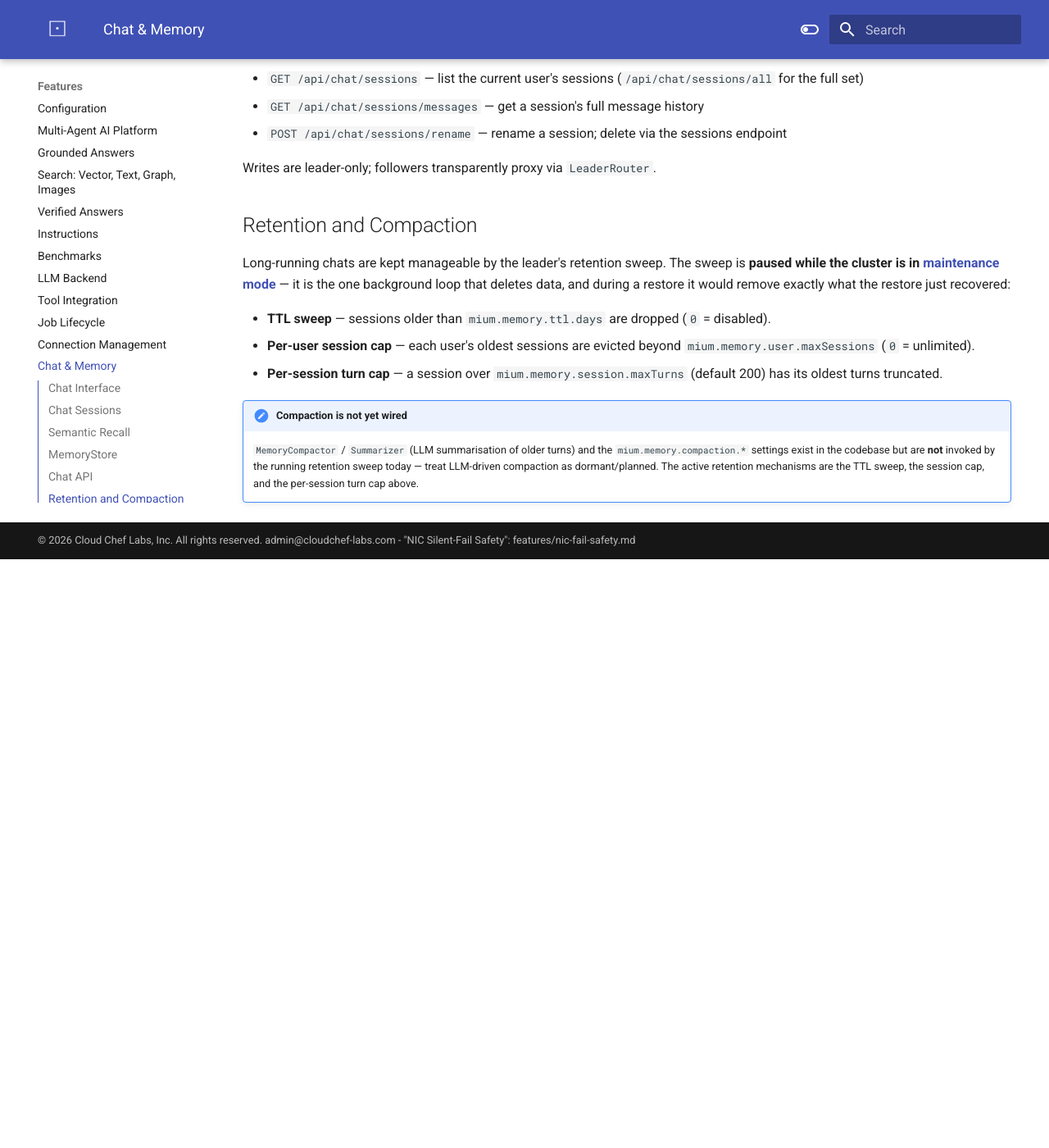
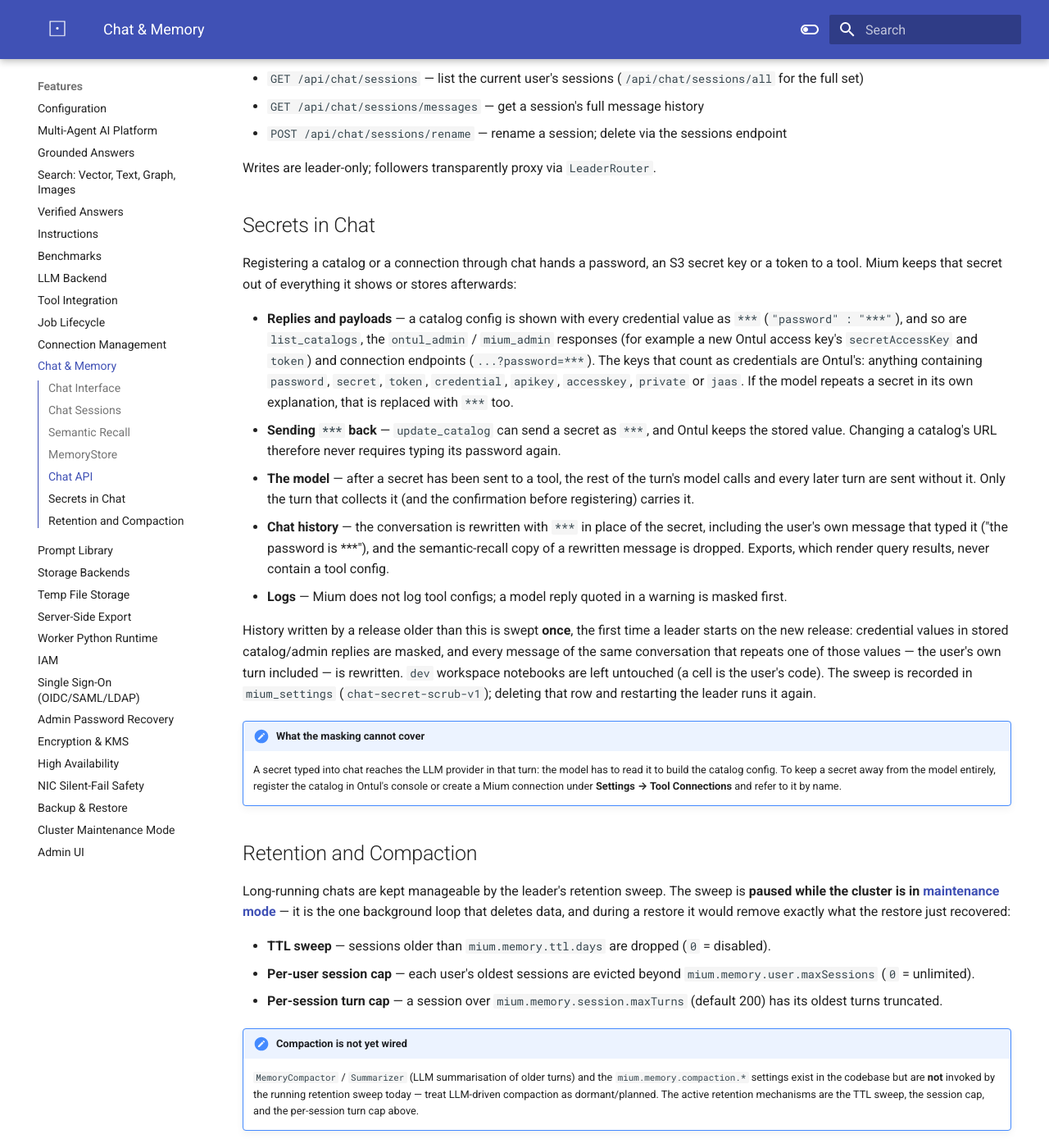
Before and after one commit to cloudcheflabs/mium-docs, an MkDocs documentation site: the page built from docs/features/chat-memory.md, in a window 1280 px wide and 1400 px high, scrolled down 1409 px. Shown: the whole window at 82% size. Built offline with MkDocs 1.6.1 and Material for MkDocs 9.7.7, drawn with Linux system fonts in a browser that asks for light colours; the version menu is left out; before the commit the page ends 2091 px from its top, so only the background shows below that.

Commit message:
docs(chat): secrets in chat are masked as *** in replies, history and model calls; update_catalog; one-time sweep of older history
Co-Authored-By: Claude Opus 5.5 <noreply@anthropic.com>

```diff
--- a/docs/features/chat-memory.md
+++ b/docs/features/chat-memory.md
@@ -41,6 +41,38 @@ The Chat endpoints on the Admin HTTP server (mounted under `/api/chat` by defaul
 
 Writes are leader-only; followers transparently proxy via `LeaderRouter`.
 
+## Secrets in Chat
+
+Registering a catalog or a connection through chat hands a password, an S3 secret key or a token to a
+tool. Mium keeps that secret out of everything it shows or stores afterwards:
+
+- **Replies and payloads** — a catalog config is shown with every credential value as `***`
+  (`"password" : "***"`), and so are `list_catalogs`, the `ontul_admin` / `mium_admin` responses
+  (for example a new Ontul access key's `secretAccessKey` and `token`) and connection endpoints
+  (`...?password=***`). The keys that count as credentials are Ontul's: anything containing
+  `password`, `secret`, `token`, `credential`, `apikey`, `accesskey`, `private` or `jaas`.
+  If the model repeats a secret in its own explanation, that is replaced with `***` too.
+- **Sending `***` back** — `update_catalog` can send a secret as `***`, and Ontul keeps the stored
+  value. Changing a catalog's URL therefore never requires typing its password again.
+- **The model** — after a secret has been sent to a tool, the rest of the turn's model calls and every
+  later turn are sent without it. Only the turn that collects it (and the confirmation before
+  registering) carries it.
+- **Chat history** — the conversation is rewritten with `***` in place of the secret, including the
+  user's own message that typed it ("the password is ***"), and the semantic-recall copy of a
+  rewritten message is dropped. Exports, which render query results, never contain a tool config.
+- **Logs** — Mium does not log tool configs; a model reply quoted in a warning is masked first.
+
+History written by a release older than this is swept **once**, the first time a leader starts on the
+new release: credential values in stored catalog/admin replies are masked, and every message of the
+same conversation that repeats one of those values — the user's own turn included — is rewritten.
+`dev` workspace notebooks are left untouched (a cell is the user's code). The sweep is recorded in
+`mium_settings` (`chat-secret-scrub-v1`); deleting that row and restarting the leader runs it again.
+
+!!! note "What the masking cannot cover"
+    A secret typed into chat reaches the LLM provider in that turn: the model has to read it to build
+    the catalog config. To keep a secret away from the model entirely, register the catalog in Ontul's
+    console or create a Mium connection under **Settings → Tool Connections** and refer to it by name.
+
 ## Retention and Compaction
 
 Long-running chats are kept manageable by the leader's retention sweep. The sweep is **paused while
```
Also changed, not shown: docs/features/llm-backend.md (+1 -1 lines), docs/features/multi-agent-platform.md (+1 -1 lines), docs/features/tool-integration.md (+1 -1 lines).
